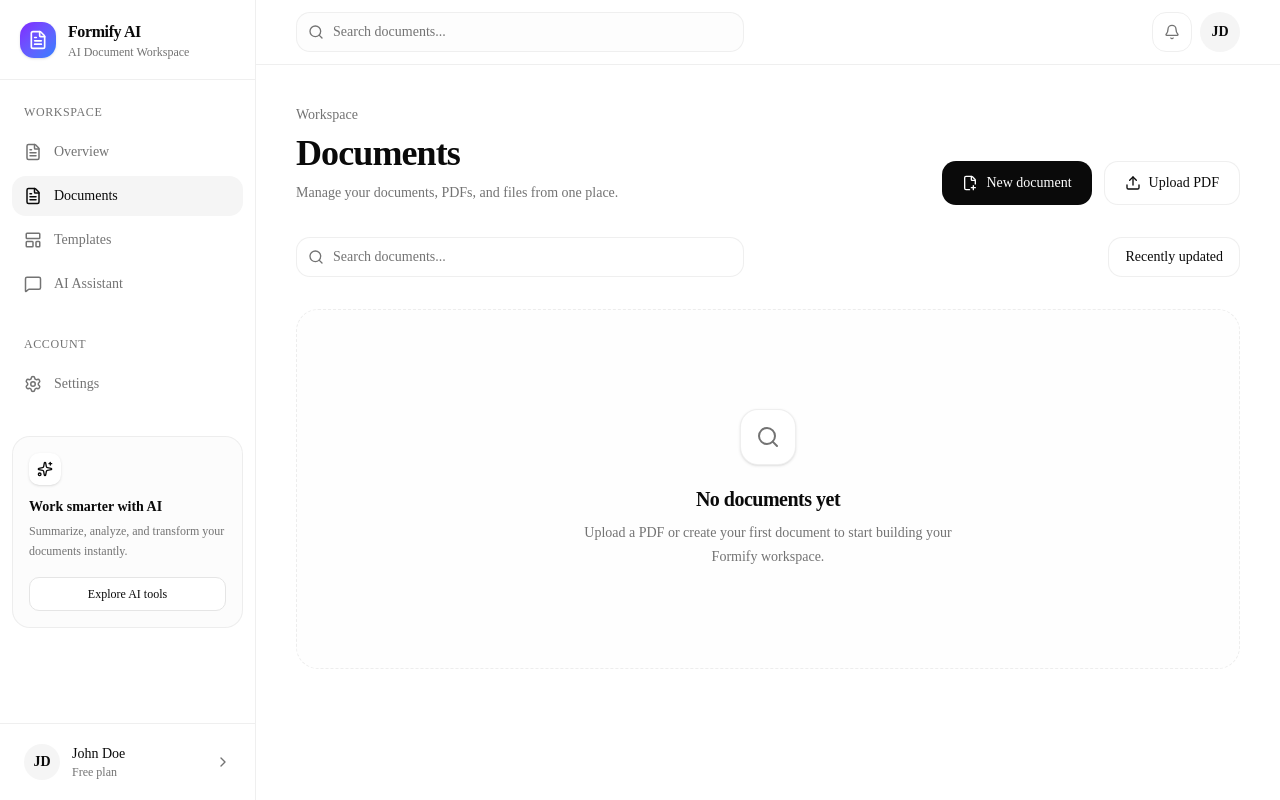
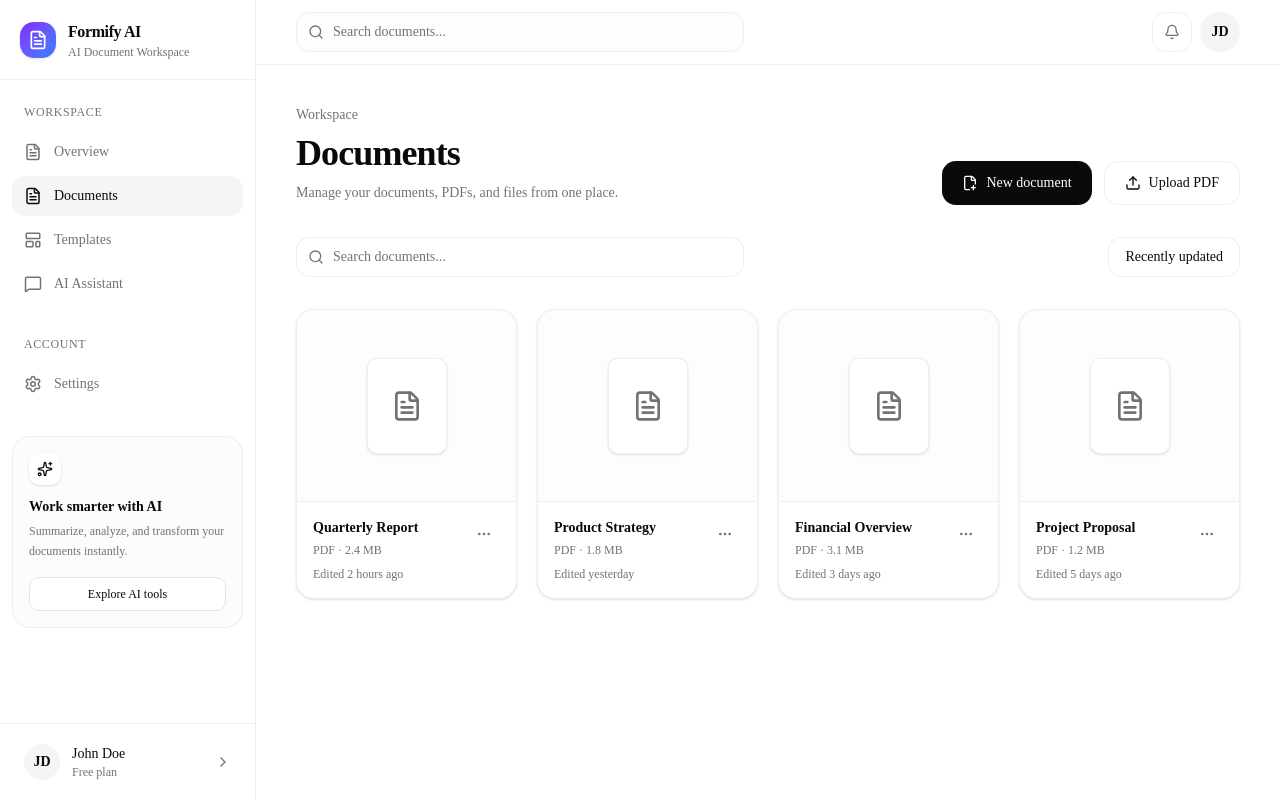
Before and after one commit to Eztremes/formify-ai, a Next.js app: page /dashboard/documents in a window 1280 px wide. Built offline with nearby package versions, Linux system fonts and the light colour scheme.

Commit message:
feat: add document card architecture

```diff
--- a/app/dashboard/documents/page.tsx
+++ b/app/dashboard/documents/page.tsx
@@ -2,6 +2,8 @@ import { Search } from "lucide-react";
 
 import DashboardHeader from "@/components/dashboard/DashboardHeader";
 import DocumentsHeader from "@/components/dashboard/DocumentsHeader";
+import DocumentCard from "@/components/dashboard/DocumentCard";
+import { documents } from "@/app/data/documents";
 
 export default function DocumentsPage() {
   return (
@@ -32,22 +34,14 @@ export default function DocumentsPage() {
             </button>
           </div>
 
-          {/* Empty state */}
-          <div className="flex min-h-[360px] items-center justify-center rounded-3xl border border-dashed border-border/70 bg-muted/10">
-            <div className="max-w-md px-6 text-center">
-              <div className="mx-auto flex h-14 w-14 items-center justify-center rounded-2xl border border-border/60 bg-background shadow-sm">
-                <Search className="h-6 w-6 text-muted-foreground" />
-              </div>
-
-              <h2 className="mt-5 text-xl font-semibold tracking-tight">
-                No documents yet
-              </h2>
-
-              <p className="mt-2 text-sm leading-6 text-muted-foreground">
-                Upload a PDF or create your first document to start building
-                your Formify workspace.
-              </p>
-            </div>
+          {/* Document grid */}
+          <div className="grid gap-5 sm:grid-cols-2 lg:grid-cols-3 xl:grid-cols-4">
+            {documents.map((document) => (
+              <DocumentCard
+                key={document.id}
+                {...document}
+              />
+            ))}
           </div>
         </div>
       </div>
--- /dev/null
+++ b/app/data/documents.ts
@@ -0,0 +1,38 @@
+export interface DocumentItem {
+  id: string;
+  name: string;
+  type: string;
+  size: string;
+  updatedAt: string;
+}
+
+export const documents: DocumentItem[] = [
+  {
+    id: "demo-quarterly-report",
+    name: "Quarterly Report",
+    type: "PDF",
+    size: "2.4 MB",
+    updatedAt: "Edited 2 hours ago",
+  },
+  {
+    id: "demo-product-strategy",
+    name: "Product Strategy",
+    type: "PDF",
+    size: "1.8 MB",
+    updatedAt: "Edited yesterday",
+  },
+  {
+    id: "demo-financial-overview",
+    name: "Financial Overview",
+    type: "PDF",
+    size: "3.1 MB",
+    updatedAt: "Edited 3 days ago",
+  },
+  {
+    id: "demo-project-proposal",
+    name: "Project Proposal",
+    type: "PDF",
+    size: "1.2 MB",
+    updatedAt: "Edited 5 days ago",
+  },
+];
--- /dev/null
+++ b/components/dashboard/DocumentCard.tsx
@@ -0,0 +1,64 @@
+import Link from "next/link";
+import { FileText, MoreHorizontal } from "lucide-react";
+
+interface DocumentCardProps {
+  id: string;
+  name: string;
+  type: string;
+  size: string;
+  updatedAt: string;
+}
+
+export default function DocumentCard({
+  id,
+  name,
+  type,
+  size,
+  updatedAt,
+}: DocumentCardProps) {
+  return (
+    <div className="group overflow-hidden rounded-2xl border border-border/60 bg-card shadow-sm transition-all duration-200 hover:-translate-y-0.5 hover:shadow-md">
+      {/* Preview */}
+      <Link
+        href={`/dashboard/documents/${id}`}
+        className="block"
+      >
+        <div className="flex h-48 items-center justify-center border-b border-border/60 bg-muted/20">
+          <div className="flex h-24 w-20 items-center justify-center rounded-lg border border-border/60 bg-background shadow-sm transition-transform duration-200 group-hover:-translate-y-1">
+            <FileText className="h-8 w-8 text-muted-foreground" />
+          </div>
+        </div>
+      </Link>
+
+      {/* Information */}
+      <div className="p-4">
+        <div className="flex items-start gap-3">
+          <Link
+            href={`/dashboard/documents/${id}`}
+            className="min-w-0 flex-1"
+          >
+            <h3 className="truncate text-sm font-semibold">
+              {name}
+            </h3>
+
+            <p className="mt-1 text-xs text-muted-foreground">
+              {type} · {size}
+            </p>
+
+            <p className="mt-2 text-xs text-muted-foreground">
+              {updatedAt}
+            </p>
+          </Link>
+
+          <button
+            type="button"
+            aria-label={`More options for ${name}`}
+            className="flex h-8 w-8 shrink-0 items-center justify-center rounded-lg text-muted-foreground transition-colors hover:bg-muted hover:text-foreground"
+          >
+            <MoreHorizontal className="h-4 w-4" />
+          </button>
+        </div>
+      </div>
+    </div>
+  );
+}
```
